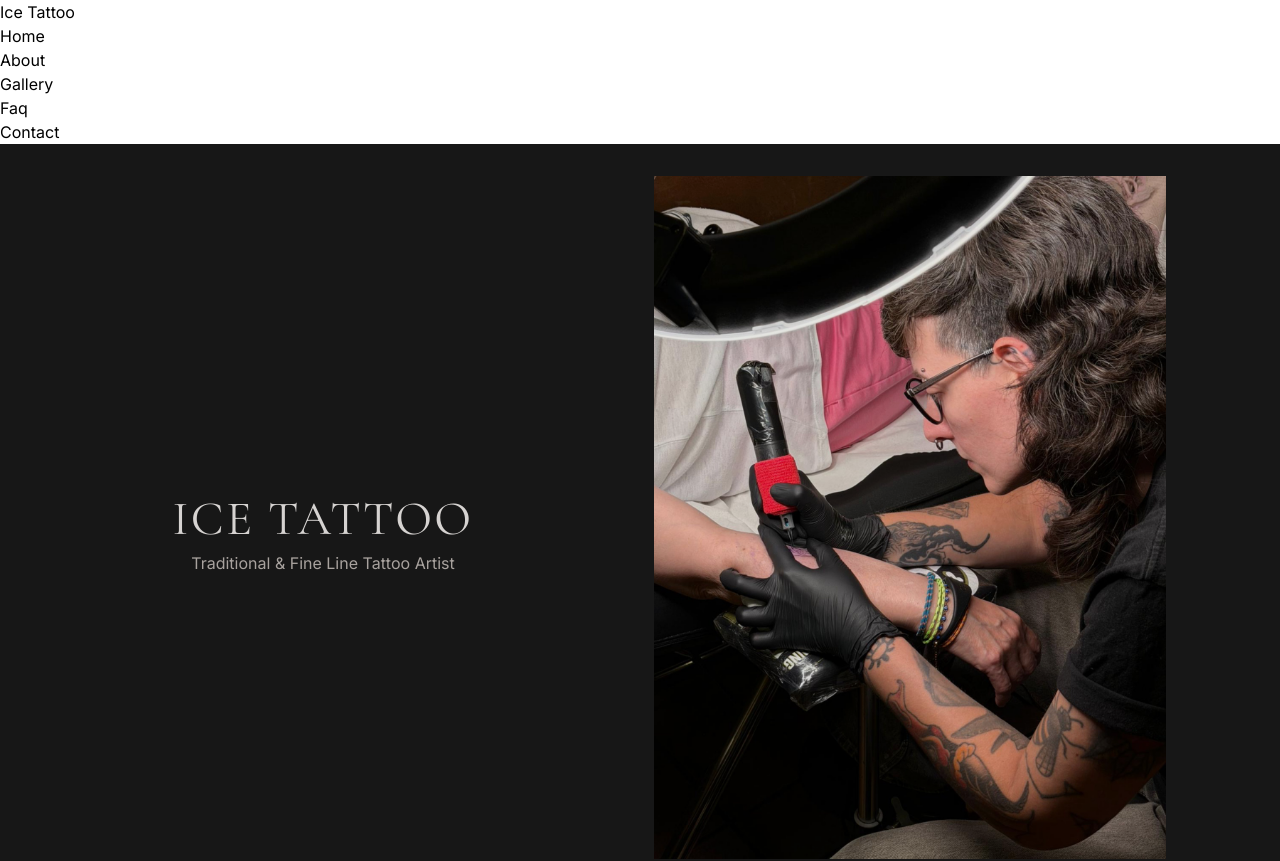
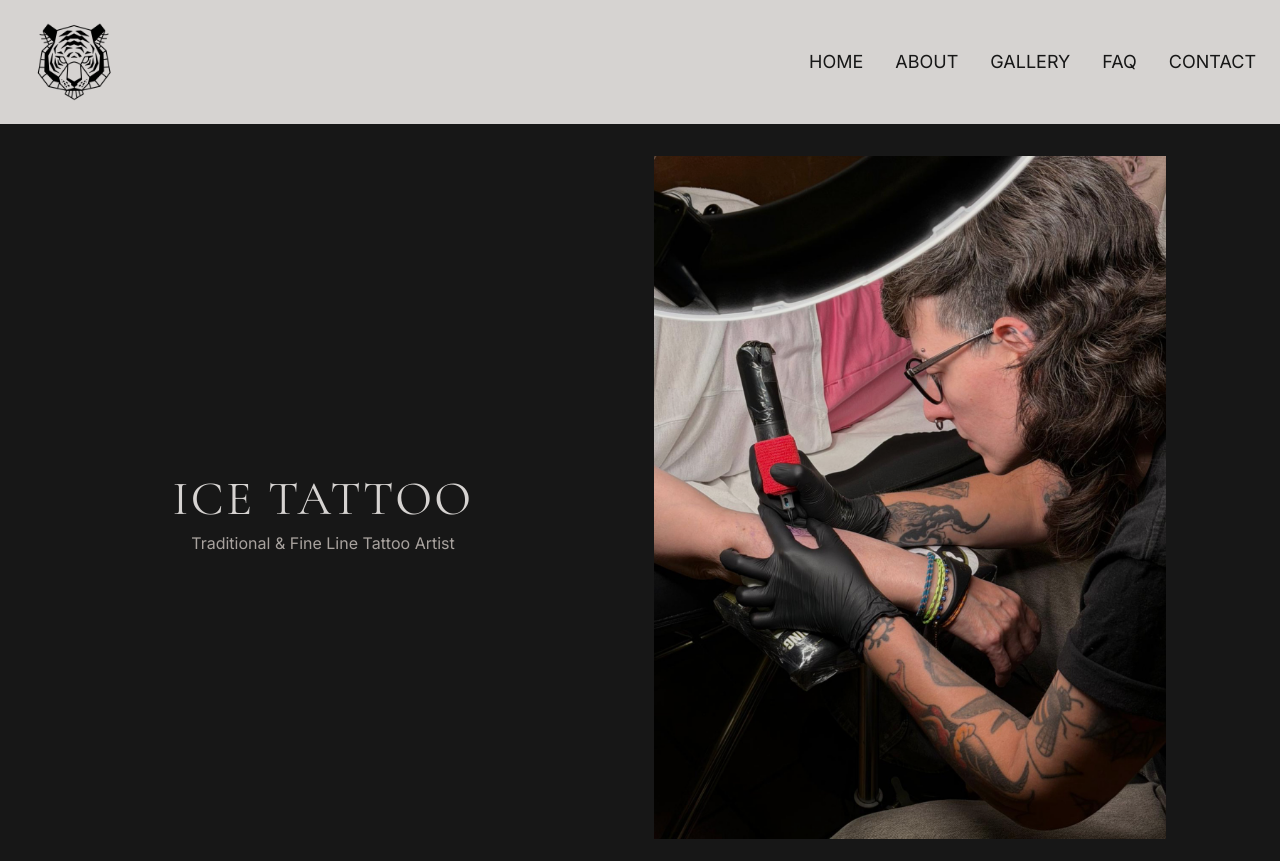
Before and after one commit to anaisp91/ice-tattoo, a React (Vite) app: page / in a window 1280 px wide. Shown: the top 861 px of the page. Built offline with nearby package versions, Linux system fonts and the light colour scheme.

Commit message:
:Home terminada y maquetada, header terminada con menu hamburguesa funcionando

```diff
--- a/src/components/Header/Header.jsx
+++ b/src/components/Header/Header.jsx
@@ -3,7 +3,7 @@ import { Navbar } from "./Navbar";
 
 export const Header = () => {
   return (
-    <header>
+    <header className="flex justify-between items-center px-6 py-1 bg-stone-300 lg:py-3">
       <Logo />
       <Navbar />
     </header>
--- a/src/components/Header/Logo.jsx
+++ b/src/components/Header/Logo.jsx
@@ -3,7 +3,11 @@ import { Link } from "react-router-dom";
 export const Logo = () => {
   return (
     <Link to={"/"}>
-      <p>Ice Tattoo</p>
+      <img
+        src="/images/header/logo-negro.png"
+        alt="ice tattoo logo"
+        className="max-w-[100px]"
+      />
     </Link>
   );
 };
--- a/src/components/Header/Navbar.jsx
+++ b/src/components/Header/Navbar.jsx
@@ -1,9 +1,53 @@
+import { useState } from "react";
 import { Link } from "react-router-dom";
 
 export const Navbar = () => {
+  const [open, setOpen] = useState(false);
+
+  const onClick = () => {
+    setOpen((prev) => !prev);
+  };
   return (
-    <nav>
-      <ul>
+    <nav className="relative">
+      <button onClick={onClick} className="pr-6 md:hidden text-2xl">
+        {open ? "X" : "☰"}
+      </button>
+      {open ? (
+        <ul
+          className="absolute flex flex-col items-end top-[66px] bg-stone-300/90 right-[-24px] w-screen pr-10 py-4 text-lg uppercase"
+          style={{ fontFamily: "var(--font-body)" }}
+        >
+          <li>
+            <Link to={"/"} onClick={onClick}>
+              Home
+            </Link>
+          </li>
+          <li>
+            <Link to={"/about"} onClick={onClick}>
+              About
+            </Link>
+          </li>
+          <li>
+            <Link to={"/gallery"} onClick={onClick}>
+              Gallery
+            </Link>
+          </li>
+          <li>
+            <Link to={"/faq"} onClick={onClick}>
+              Faq
+            </Link>
+          </li>
+          <li>
+            <Link to={"/contact"} onClick={onClick}>
+              Contact
+            </Link>
+          </li>
+        </ul>
+      ) : (
+        <ul
+          className=" hidden md:flex md:gap-8 text-neutral-900 uppercase lg:text-lg"
+          style={{ fontFamily: "var(--font-body)" }}
+        >
           <li>
             <Link to={"/"}>Home</Link>
           </li>
@@ -20,6 +64,7 @@ export const Navbar = () => {
             <Link to={"/contact"}>Contact</Link>
           </li>
         </ul>
+      )}
     </nav>
   );
 };
--- a/src/components/Home/BookingStep.jsx
+++ b/src/components/Home/BookingStep.jsx
@@ -1,6 +1,6 @@
 export const BookingStep = ({ number, title, description }) => {
   return (
-    <div className="flex flex-col items-start gap-6">
+    <div className="flex flex-col items-start gap-2">
       <span
         className="pb-4 text-6xl text-slate-800"
         style={{ fontFamily: "var(--font-heading)" }}
@@ -15,7 +15,7 @@ export const BookingStep = ({ number, title, description }) => {
         {title}
       </h3>
       <p
-        className="text-base leading-7 text-slate-800 md:text-start"
+        className="text-base pb-6 leading-7 text-slate-800 md:text-start"
         style={{ fontFamily: "var(--font-body)" }}
       >
         {description}
--- a/src/components/Home/MyStyles.jsx
+++ b/src/components/Home/MyStyles.jsx
@@ -8,7 +8,7 @@ export const MyStyles = () => {
         My Styles
       </h2>
 
-      <div className="flex flex-col items-center md:flex-row md:px-6 md:justify-center md:pt-8">
+      <div className="flex flex-col items-center md:flex-row md:px-6 md:justify-center md:pt-1">
         <div className="p-10">
           <h3
             className="text-center pb-10 text-stone-300 text-4xl"
```
Also changed, not shown: public/images/header/logo-blanco.png (added), public/images/header/logo-negro.png (added). Lines whose indentation alone changed are shown as unchanged.
